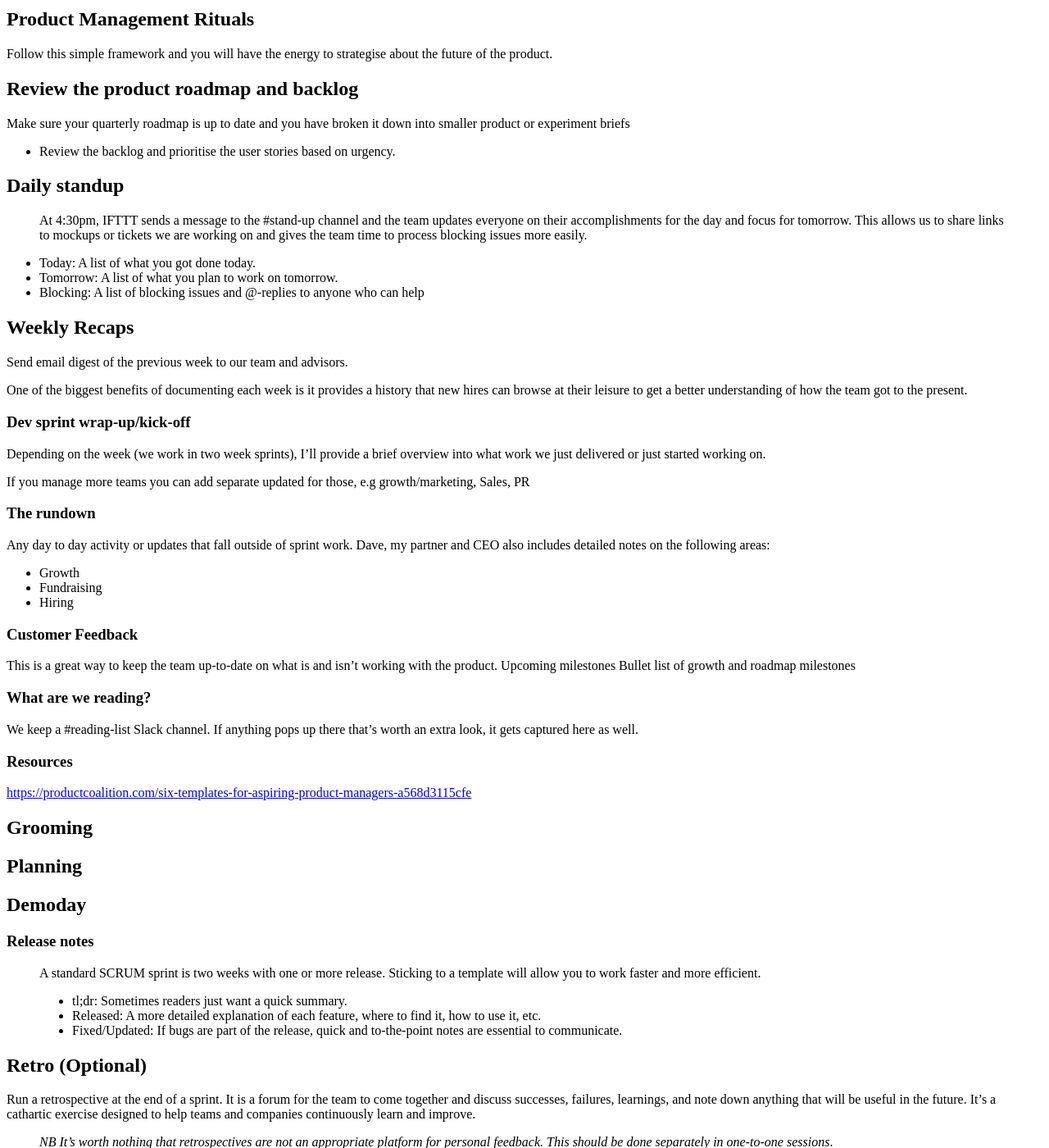
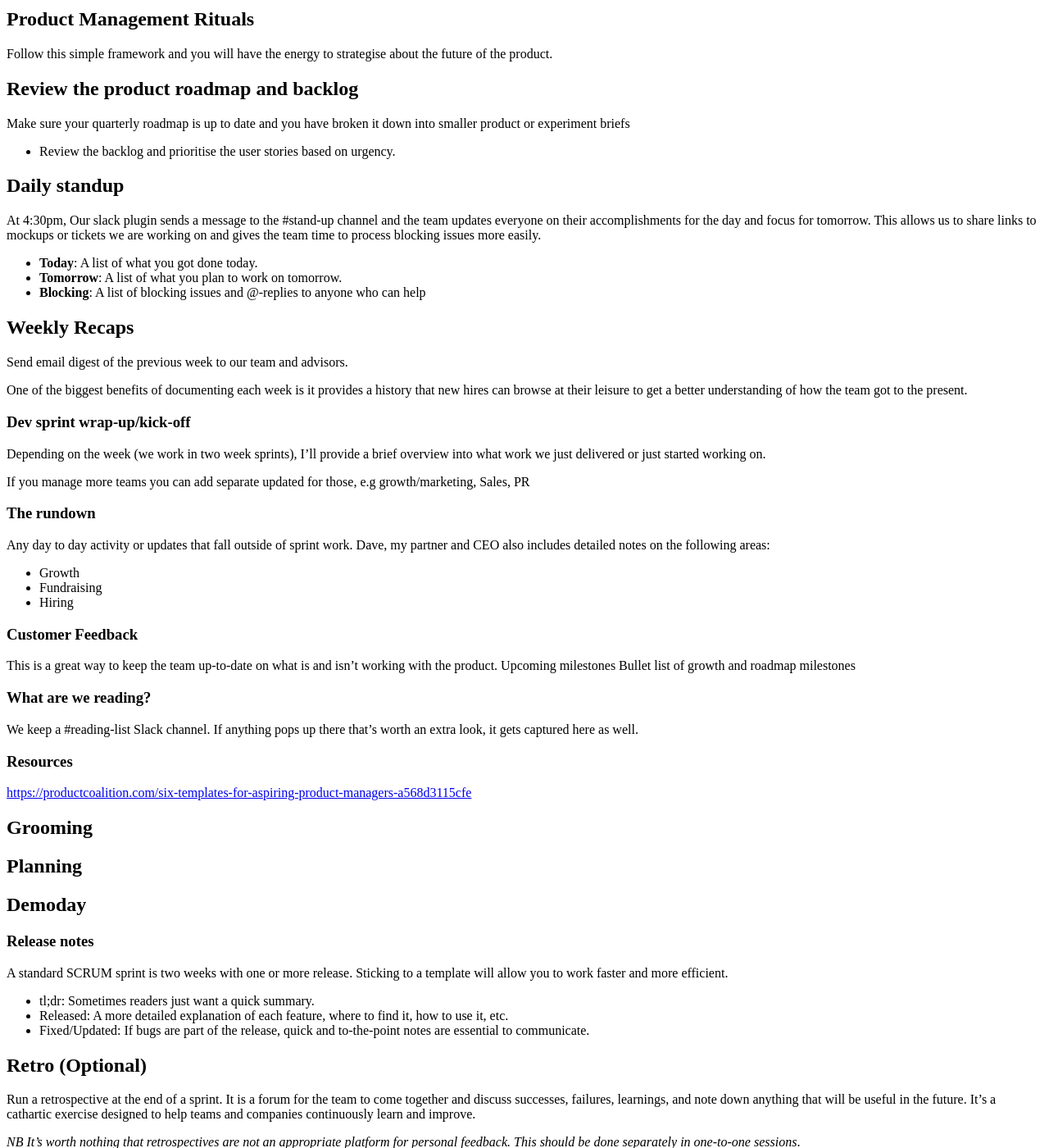
Before and after one commit to mrkrumhausen/product-space, a Jekyll site: the page built from plays/product-management-rituals.md, in a window 1280 px wide and 1400 px high, scrolled down 314 px. Shown: the whole window at 82% size. Built offline with Jekyll 4.4.1, drawn with Linux system fonts in a browser that asks for light colours; nearby versions of some CDN libraries; library files that are not in the unit come from our copies; some of the changed text lies outside the part shown.

Commit message:
updated rituals

```diff
--- a/plays/product-management-rituals.md
+++ b/plays/product-management-rituals.md
@@ -38,11 +38,11 @@ Make sure your quarterly roadmap is up to date and you have broken it down into
 - Review the backlog and prioritise the user stories based on urgency.
 
 ## Daily standup
-> At 4:30pm, IFTTT sends a message to the #stand-up channel and the team updates everyone on their accomplishments for the day and focus for tomorrow. This allows us to share links to mockups or tickets we are working on and gives the team time to process blocking issues more easily.
+At 4:30pm, Our slack plugin sends a message to the #stand-up channel and the team updates everyone on their accomplishments for the day and focus for tomorrow. This allows us to share links to mockups or tickets we are working on and gives the team time to process blocking issues more easily.
 
-- Today: A list of what you got done today.
-- Tomorrow: A list of what you plan to work on tomorrow.
-- Blocking: A list of blocking issues and @-replies to anyone who can help
+- **Today**: A list of what you got done today.
+- **Tomorrow**: A list of what you plan to work on tomorrow.
+- **Blocking**: A list of blocking issues and @-replies to anyone who can help
 
 ## Weekly Recaps
 Send email digest of the previous week to our team and advisors.
@@ -76,7 +76,7 @@ We keep a #reading-list Slack channel. If anything pops up there that’s worth
 ## Planning
 ## Demoday
 ### Release notes
-> A standard SCRUM sprint is two weeks with one or more release. Sticking to a template will allow you to work faster and more efficient.
+A standard SCRUM sprint is two weeks with one or more release. Sticking to a template will allow you to work faster and more efficient.
 - tl;dr: Sometimes readers just want a quick summary.
 - Released: A more detailed explanation of each feature, where to find it, how to use it, etc.
 - Fixed/Updated: If bugs are part of the release, quick and to-the-point notes are essential to communicate.
```
Also changed, not shown: other parts of plays/product-management-rituals.md (+6 -4 lines).
